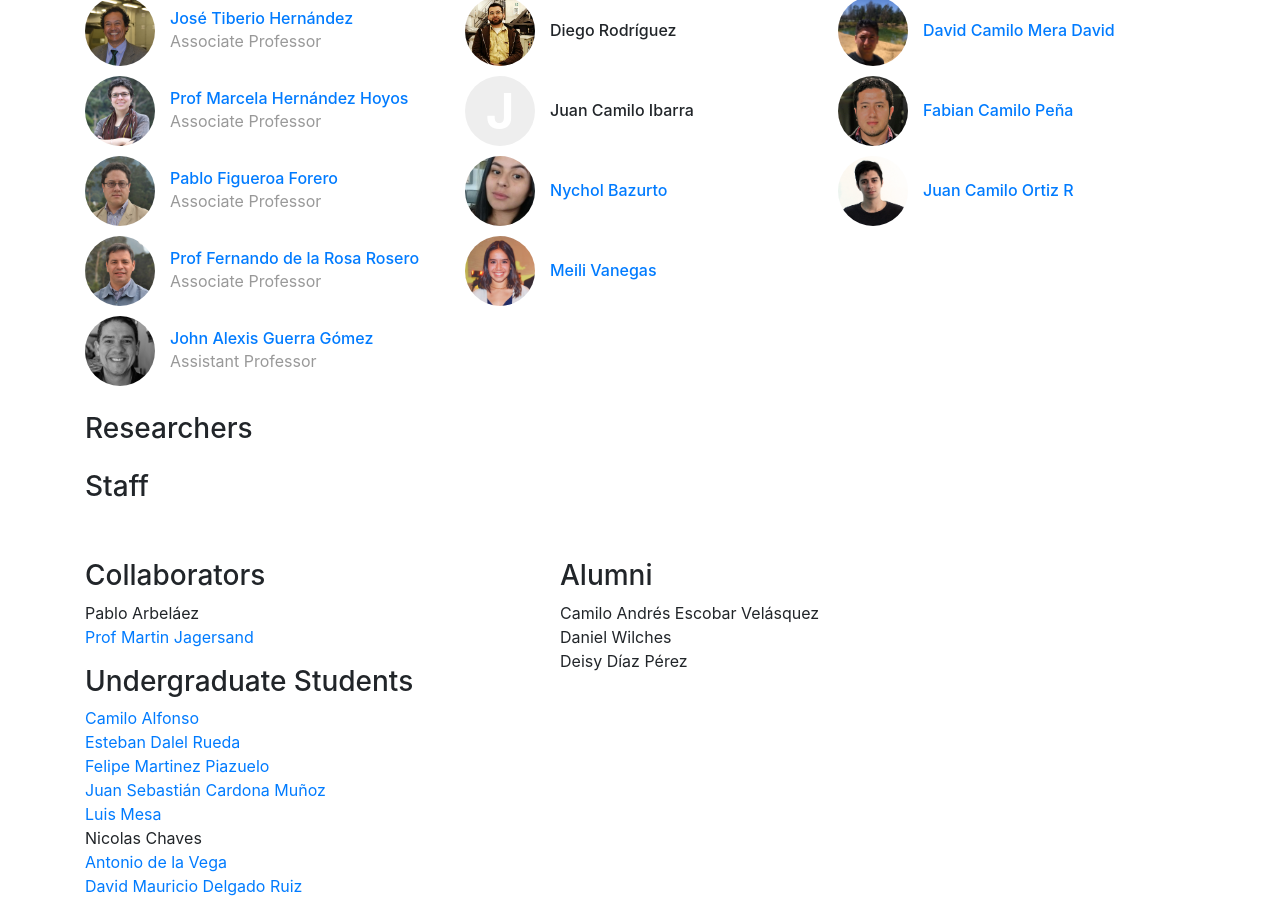
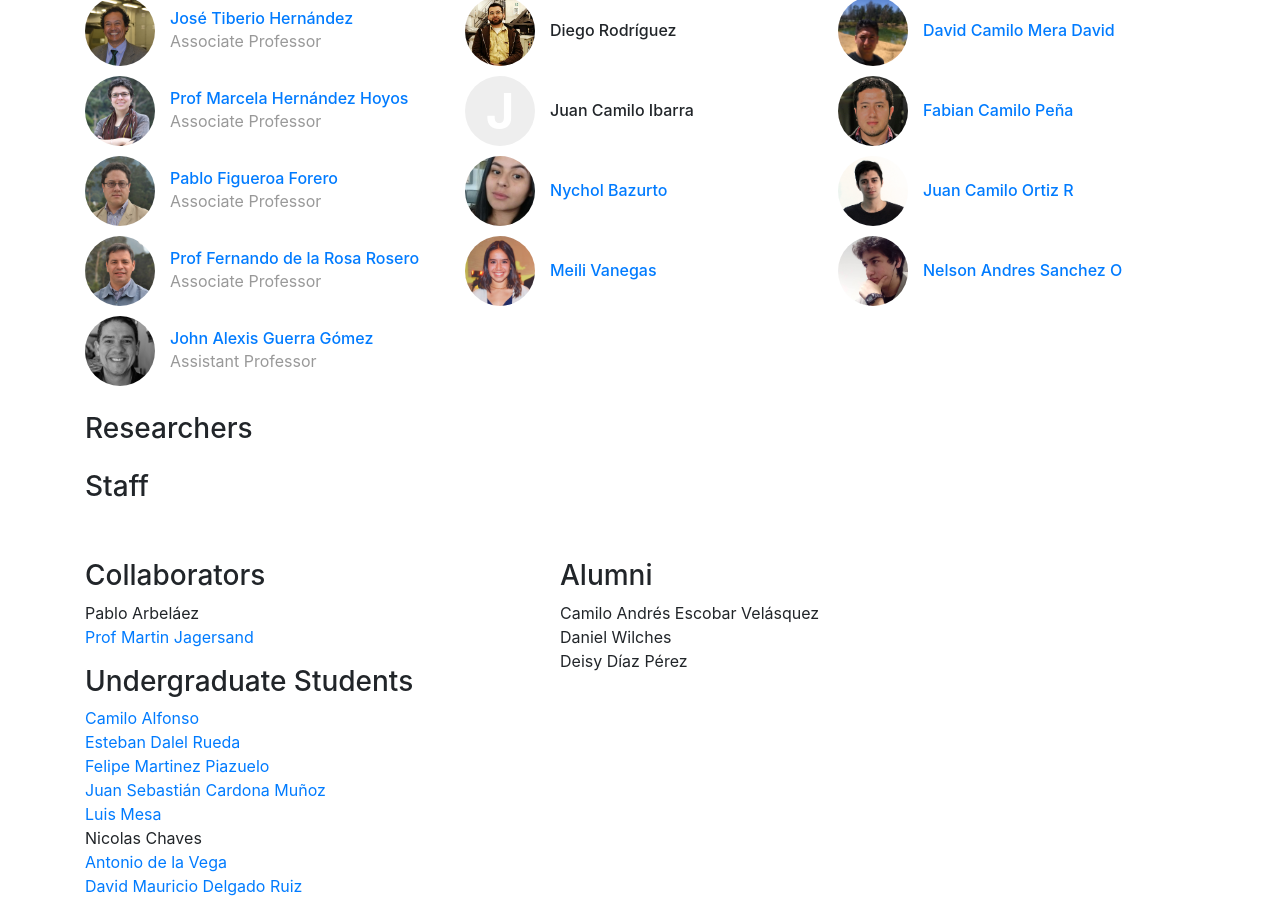
Before and after one commit to uwsampa/research-group-web, a Jekyll site: the page built from index.html, in a window 1280 px wide and 900 px high, scrolled down 4692 px. Built offline with Jekyll 4.4.1, drawn with Linux system fonts in a browser that asks for light colours.

Commit message:
Update people.yml
Perfil Nelson Sanchez

```diff
--- a/_data/people.yml
+++ b/_data/people.yml
@@ -151,6 +151,12 @@ grad-juanCamilo:
     webpage: http://www.juancortiz.com/
     image: /img/people/foto_juanCamilo.jpg
 
+grad-nelsonAndresSanchez:
+    display_name: Nelson Andres Sanchez O
+    role: grad
+    webpage: https://www.researchgate.net/profile/Nelson_Sanchez_Otalora
+    image: /img/people/foto_NelsonAndresSanchez.jpg
+
 collab-pabloArbelaez:
     display_name: Pablo Arbeláez
     role: collab
```
